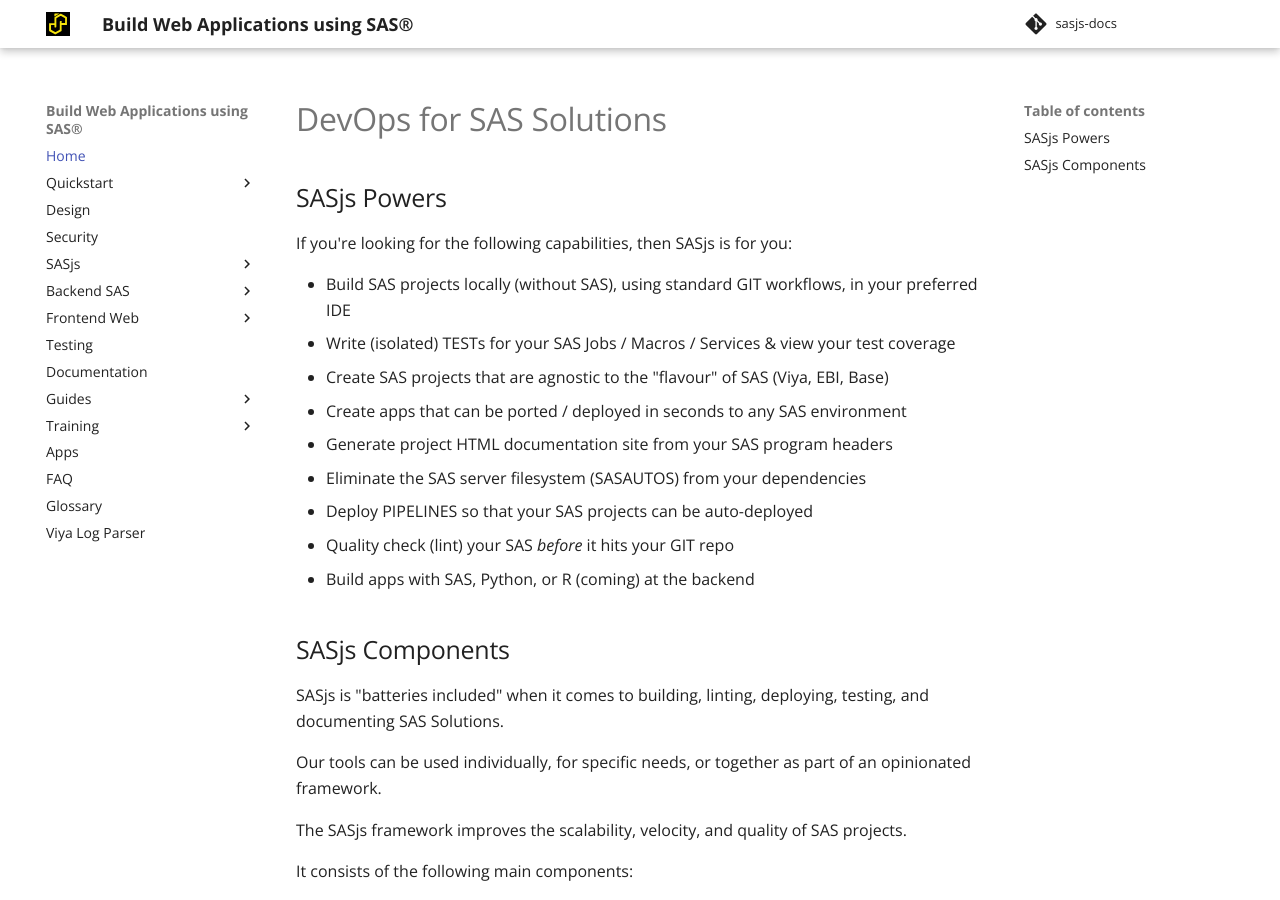
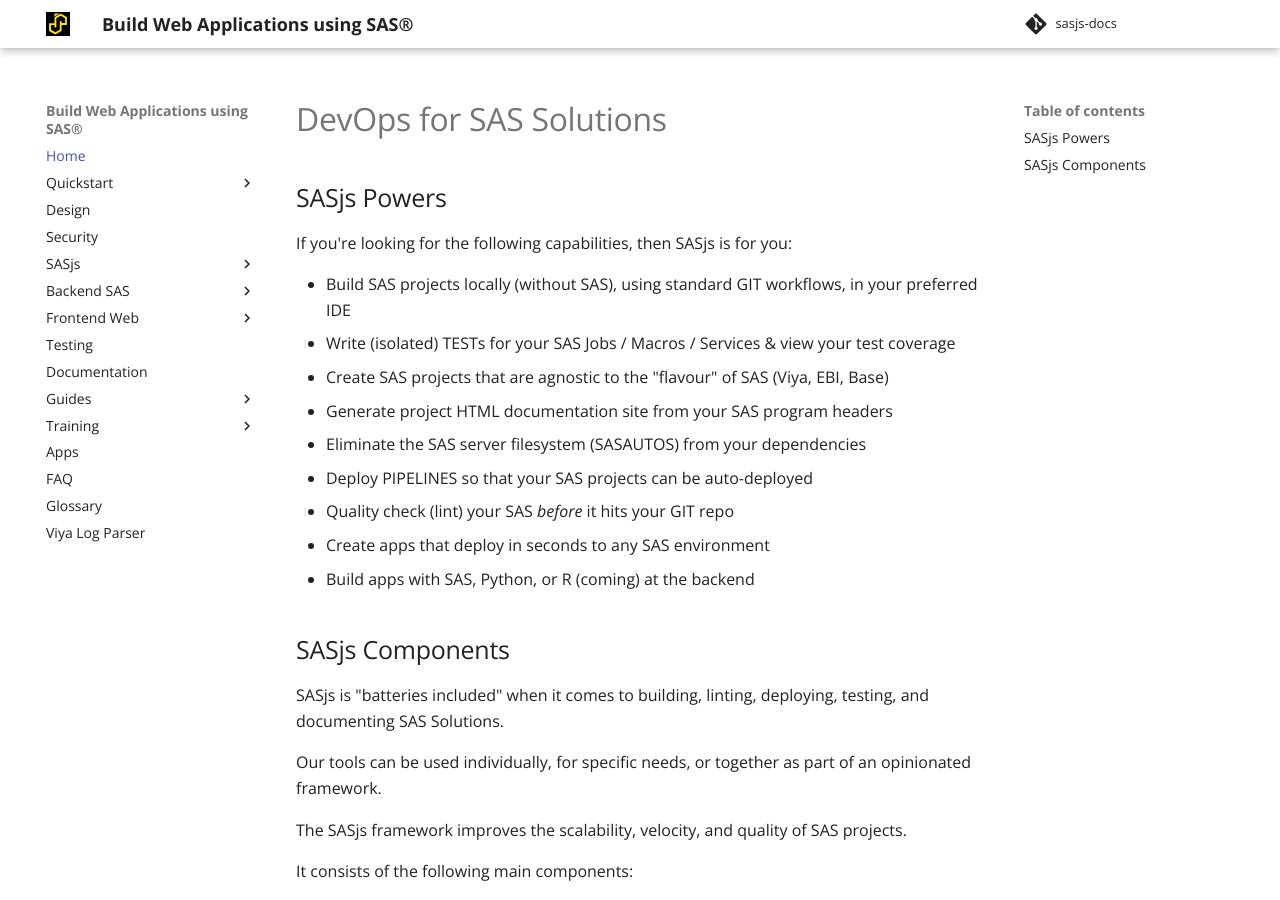
Before and after one commit to sasjs/sasjs.io, an MkDocs documentation site: the page built from docs/index.md, in a window 1280 px wide and 900 px high. Built offline with MkDocs 1.6.1 and Material for MkDocs 9.7.7, drawn with Linux system fonts in a browser that asks for light colours; comment, search, counter and statistics services are not loaded.

Commit message:
Update index.md

```diff
--- a/docs/index.md
+++ b/docs/index.md
@@ -8,11 +8,11 @@
 * Build SAS projects locally (without SAS), using standard GIT workflows, in your preferred IDE
 * Write (isolated) TESTs for your SAS Jobs / Macros / Services & view your test coverage
 * Create SAS projects that are agnostic to the "flavour" of SAS (Viya, EBI, Base)
-* Create apps that can be ported / deployed in seconds to any SAS environment
 * Generate project HTML documentation site from your SAS program headers
 * Eliminate the SAS server filesystem (SASAUTOS) from your dependencies
 * Deploy PIPELINES so that your SAS projects can be auto-deployed
 * Quality check (lint) your SAS _before_ it hits your GIT repo
+* Create apps that deploy in seconds to any SAS environment
 * Build apps with SAS, Python, or R (coming) at the backend
 
 
```
